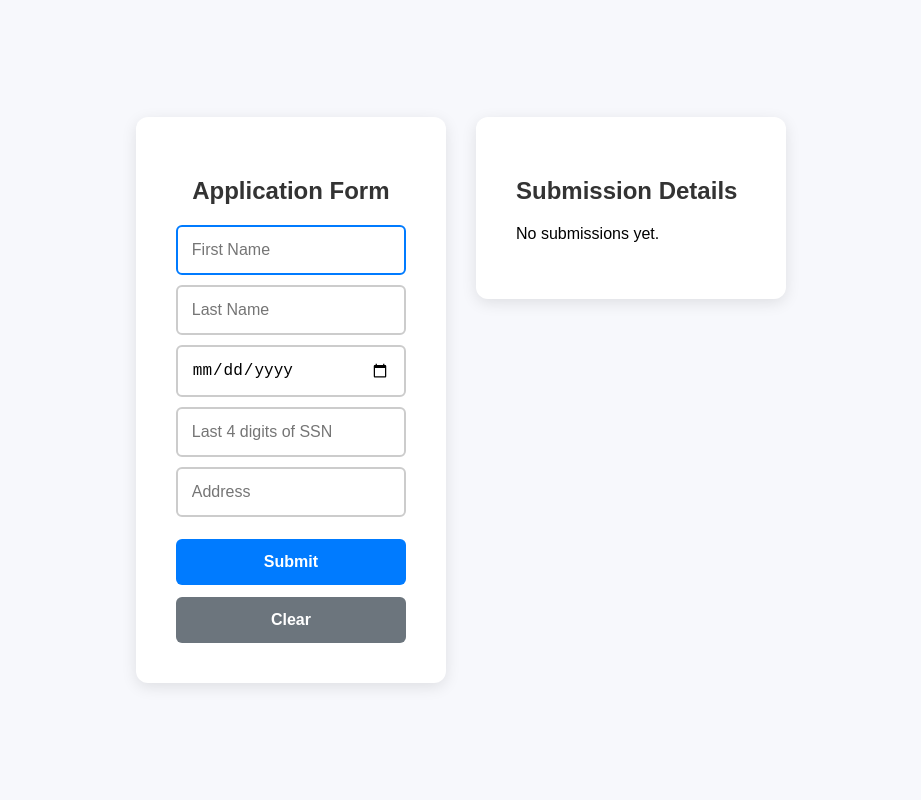
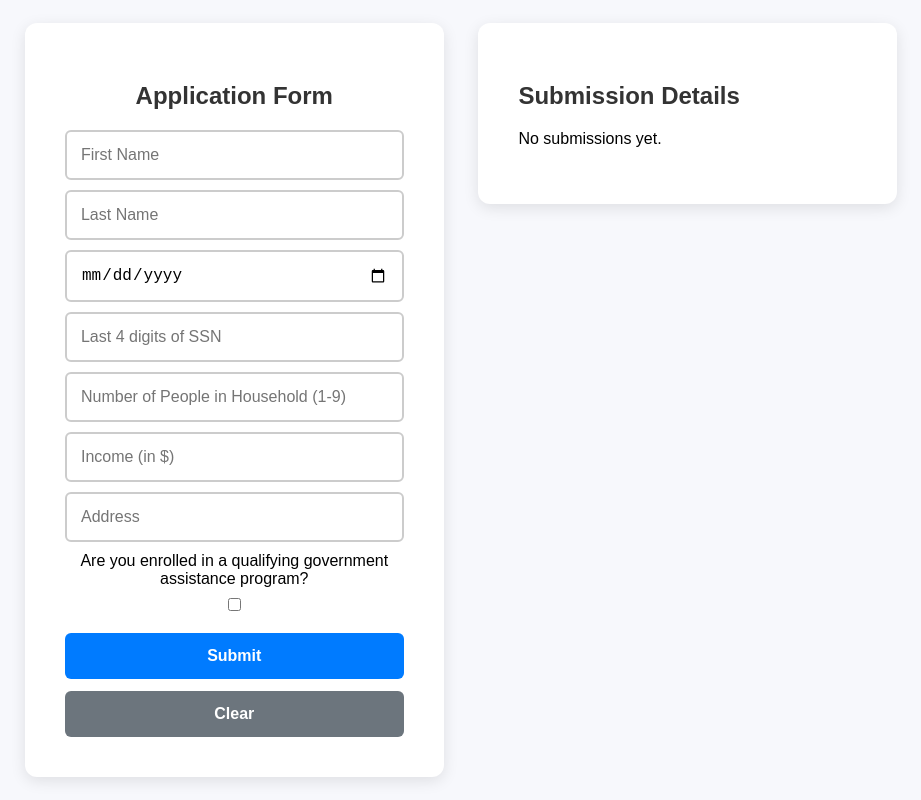
Before and after one commit to KilaparthiRaviTeja/agent, a React (Create React App) app in the folder front/: page / in a window 1280 px wide. Shown: the whole page, without its empty margins (179-1100 px from the left). Built offline with nearby package versions, Linux system fonts and the light colour scheme.

Commit message:
Update App.js

```diff
--- a/front/src/App.js
+++ b/front/src/App.js
@@ -1,7 +1,5 @@
-import React, { useState, useEffect, useRef } from "react";
+import React, { useState } from "react";
 import "./App.css";
-
-const API_URL = "https://agent-rl7n.onrender.com";
 
 const ApplicationForm = () => {
   const [formData, setFormData] = useState({
@@ -9,7 +7,11 @@ const ApplicationForm = () => {
     last_name: "",
     date_of_birth: "",
     ssn_last4: "",
+    household_size: "",
+    income: "",
     address: "",
+    is_enrolled_in_program: false,
+    program_name: "",
   });
 
   const [errors, setErrors] = useState({});
@@ -18,56 +20,41 @@ const ApplicationForm = () => {
   const [showModal, setShowModal] = useState(false);
   const [errorMessage, setErrorMessage] = useState("");
 
-  const firstNameRef = useRef(null);
-  const ssnRef = useRef(null);
-
-  useEffect(() => {
-    if (firstNameRef.current) {
-      firstNameRef.current.focus();
-    }
-  }, []);
-
+  // Validation function
   const validateForm = () => {
-    let newErrors = {};
+    const newErrors = {};
     if (!formData.first_name.trim()) newErrors.first_name = "First Name is required";
     if (!formData.last_name.trim()) newErrors.last_name = "Last Name is required";
     if (!formData.date_of_birth) newErrors.date_of_birth = "Date of Birth is required";
-    if (!/^\d{4}$/.test(formData.ssn_last4)) newErrors.ssn_last4 = "SSN must be 4 digits (numbers only)";
+    if (!/^\d{4}$/.test(formData.ssn_last4)) newErrors.ssn_last4 = "SSN must be 4 digits";
+    if (!formData.household_size || isNaN(formData.household_size) || formData.household_size < 1 || formData.household_size > 8) {
+      newErrors.household_size = "Household size must be between 1 and 8";
+    }
+    if (!formData.income || isNaN(formData.income) || formData.income <= 0) newErrors.income = "Valid Income is required";
     if (!formData.address.trim()) newErrors.address = "Address is required";
+    if (formData.is_enrolled_in_program && !formData.program_name.trim()) newErrors.program_name = "Program Name is required if enrolled";
 
     setErrors(newErrors);
     return Object.keys(newErrors).length === 0;
   };
 
+  // Handle input change
   const handleChange = (e) => {
-    const { name, value } = e.target;
-    if ((name === "first_name" || name === "last_name") && !/^[A-Za-z\s]*$/.test(value)) {
-      return;
-    }
-    if (name === "ssn_last4" && !/^\d*$/.test(value)) {
-      return;
-    }
-
-    setFormData({ ...formData, [name]: value });
-
-    if (errors[name]) {
-      setErrors((prevErrors) => ({ ...prevErrors, [name]: undefined }));
-    }
-
-    if (name === "ssn_last4" && value.length === 4) {
-      ssnRef.current?.blur();
-    }
+    const { name, value, type, checked } = e.target;
+    setFormData({ ...formData, [name]: type === "checkbox" ? checked : value });
   };
 
+  // Handle form submission
   const handleSubmit = (e) => {
     e.preventDefault();
     if (!validateForm()) {
       setErrorMessage("Please fix the errors before submitting.");
       return;
     }
-    if (!showModal) setShowModal(true);
+    setShowModal(true);
   };
 
+  // Confirm submission to backend
   const confirmSubmission = async () => {
     setShowModal(false);
     setLoading(true);
@@ -75,29 +62,39 @@ const ApplicationForm = () => {
     setErrorMessage("");
 
     try {
-      const res = await fetch(`${API_URL}/applications/`, {
+      const res = await fetch("http://localhost:8000/applications/", {
         method: "POST",
         headers: { "Content-Type": "application/json" },
         body: JSON.stringify(formData),
       });
 
-      if (!res.ok) {
-        const errorData = await res.json();
-        throw new Error(errorData.detail || `Error: ${res.status}`);
-      }
+      const data = await res.json();
+      if (!res.ok) throw new Error(data.detail || "Something went wrong");
 
-      const data = await res.json();
+      console.log("API Response:", data); // Debugging: Check response in console
       setResponse(data);
-      setFormData({ first_name: "", last_name: "", date_of_birth: "", ssn_last4: "", address: "" });
     } catch (err) {
-      console.error("Submission Error:", err);
-      setErrorMessage(err.message || "Submission failed. Try again.");
+      setErrorMessage(err.message);
     } finally {
       setLoading(false);
     }
   };
 
-  const clearSubmission = () => {
+  // Clear form function
+  const handleClear = () => {
+    setFormData({
+      first_name: "",
+      last_name: "",
+      date_of_birth: "",
+      ssn_last4: "",
+      household_size: "",
+      income: "",
+      address: "",
+      is_enrolled_in_program: false,
+      program_name: "",
+    });
+    setErrors({});
+    setErrorMessage("");
     setResponse(null);
   };
 
@@ -106,72 +103,56 @@ const ApplicationForm = () => {
       <div className="container">
         <h2>Application Form</h2>
         <form onSubmit={handleSubmit} className="form">
-          <input
-            ref={firstNameRef}
-            type="text"
-            name="first_name"
-            placeholder="First Name"
-            value={formData.first_name}
-            onChange={handleChange}
-            className={errors.first_name ? "input-error" : ""}
-            required
-          />
+          <input type="text" name="first_name" placeholder="First Name" value={formData.first_name} onChange={handleChange} required />
           {errors.first_name && <p className="error-text">{errors.first_name}</p>}
 
-          <input
-            type="text"
-            name="last_name"
-            placeholder="Last Name"
-            value={formData.last_name}
-            onChange={handleChange}
-            className={errors.last_name ? "input-error" : ""}
-            required
-          />
+          <input type="text" name="last_name" placeholder="Last Name" value={formData.last_name} onChange={handleChange} required />
           {errors.last_name && <p className="error-text">{errors.last_name}</p>}
 
-          <input
-            type="date"
-            name="date_of_birth"
-            value={formData.date_of_birth}
-            onChange={handleChange}
-            className={errors.date_of_birth ? "input-error" : ""}
-            required
-          />
+          <input type="date" name="date_of_birth" value={formData.date_of_birth} onChange={handleChange} required />
           {errors.date_of_birth && <p className="error-text">{errors.date_of_birth}</p>}
 
-          <input
-            ref={ssnRef}
-            type="text"
-            name="ssn_last4"
-            placeholder="Last 4 digits of SSN"
-            value={formData.ssn_last4}
-            onChange={handleChange}
-            maxLength={4}
-            pattern="\d{4}"
-            className={errors.ssn_last4 ? "input-error" : ""}
-            required
-          />
+          <input type="text" name="ssn_last4" placeholder="Last 4 digits of SSN" value={formData.ssn_last4} onChange={handleChange} maxLength="4" required />
           {errors.ssn_last4 && <p className="error-text">{errors.ssn_last4}</p>}
 
           <input
-            type="text"
-            name="address"
-            placeholder="Address"
-            value={formData.address}
-            onChange={handleChange}
-            className={errors.address ? "input-error" : ""}
-            required
-          />
+  type="text"
+  name="household_size"
+  placeholder="Number of People in Household (1-9)"
+  value={formData.household_size}
+  onChange={handleChange}
+  maxLength="1"
+  pattern="[1-9]"
+  onInput={(e) => e.target.value = e.target.value.replace(/[^1-9]/g, '')}
+  required
+/>
+{errors.household_size && <p className="error-text">{errors.household_size}</p>}
+
+
+          <input type="text" name="income" placeholder="Income (in $)" value={formData.income} onChange={handleChange} required />
+          {errors.income && <p className="error-text">{errors.income}</p>}
+
+          <input type="text" name="address" placeholder="Address" value={formData.address} onChange={handleChange} required />
           {errors.address && <p className="error-text">{errors.address}</p>}
 
-          <div className="button-group">
-            <button type="submit" disabled={loading}>
-              {loading ? "Submitting..." : "Submit"}
-            </button>
-            <button type="button" className="clear-button" onClick={clearSubmission}>
-              Clear
-            </button>
+          <div>
+            <label>
+              Are you enrolled in a qualifying government assistance program?
+              <input type="checkbox" name="is_enrolled_in_program" checked={formData.is_enrolled_in_program} onChange={handleChange} />
+            </label>
+            {formData.is_enrolled_in_program && (
+              <div>
+                <input type="text" name="program_name" placeholder="Enter the program name" value={formData.program_name} onChange={handleChange} />
+                {errors.program_name && <p className="error-text">{errors.program_name}</p>}
+              </div>
+            )}
           </div>
+
+          <button type="submit" disabled={loading}>{loading ? "Submitting..." : "Submit"}</button>
+
+          <button type="button" onClick={handleClear} disabled={loading}>Clear</button>
+
+          {errorMessage && <p className="error-text">{errorMessage}</p>}
         </form>
       </div>
 
@@ -179,10 +160,10 @@ const ApplicationForm = () => {
         <h2>Submission Details</h2>
         {response ? (
           <div className="response">
-            <p><strong>Submission Date:</strong> {response.submission_date}</p>
-            <p><strong>Status:</strong> {response.status}</p>
-            <p><strong>Approval ETA:</strong> {response.approval_eta} days</p>
-            <p><strong>Estimated Approval Date:</strong> {response.approval_estimated_date}</p>
+            <p><strong>Submission Date:</strong> {response.submission_date || "Not Available"}</p>
+            <p><strong>Status:</strong> {response.status || "Pending"}</p>
+            <p><strong>Approval ETA:</strong> {response.approval_eta ? `${response.approval_eta} days` : "Not Available"}</p>
+            <p><strong>Estimated Approval Date:</strong> {response.approval_estimated_date || "Not Available"}</p>
             <p><strong>Approval Date:</strong> {response.approval_date || "N/A"}</p>
           </div>
         ) : (
@@ -200,8 +181,6 @@ const ApplicationForm = () => {
           </div>
         </div>
       )}
-
-      {errorMessage && <p className="error-text">{errorMessage}</p>}
     </div>
   );
 };
```
